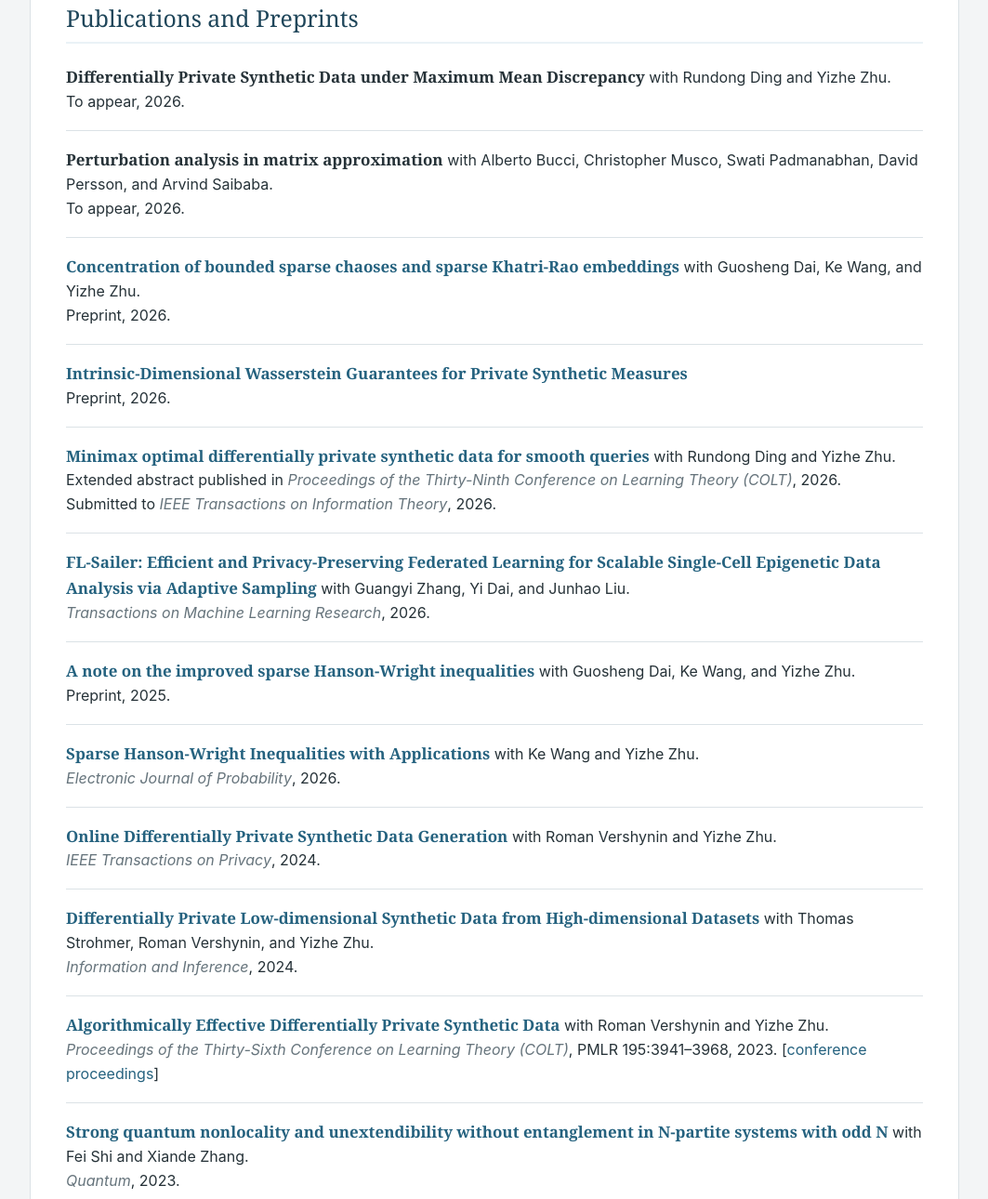
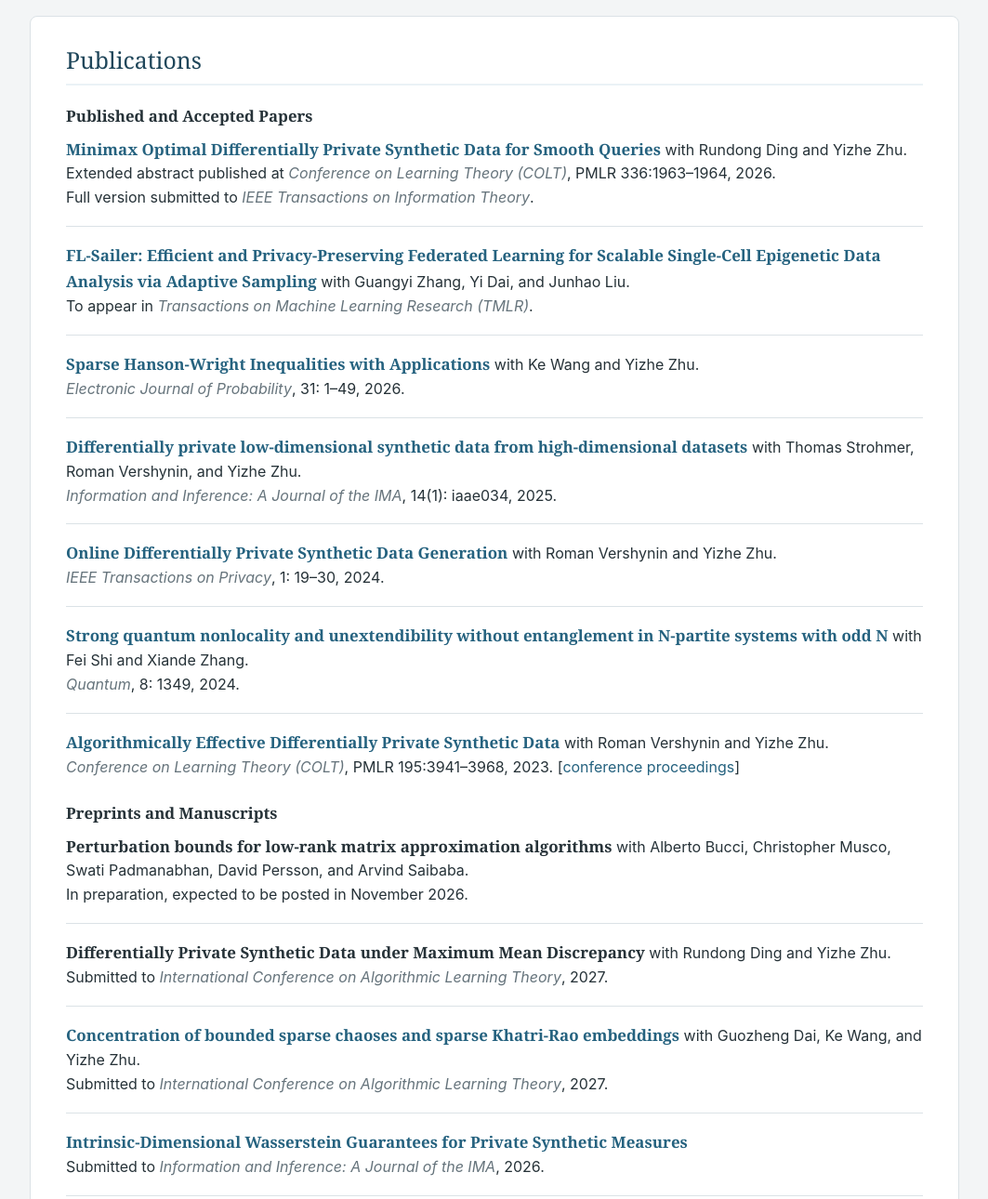
Before and after one commit to kasanhyy/kasanhyy.github.io, a plain HTML site: page index.html in a window 1280 px wide. Shown: the part 639-1929 px from the top of the page at 93% size, without its empty margins (108-1171 px from the left). Drawn offline with Linux system fonts and the light colour scheme.

Commit message:
Sync homepage with updated CV

```diff
--- a/index.html
+++ b/index.html
@@ -13,8 +13,8 @@
     <meta property="og:image" content="https://kasanhyy.github.io/assets/yiyun-he.jpg" />
     <title>Yiyun He</title>
     <link rel="icon" href="assets/Seal_of_the_University_of_California,_San_Diego.svg" type="image/svg+xml" />
-    <link rel="stylesheet" href="styles.css?v=20261011" />
-    <script src="publications.js" defer></script>
+    <link rel="stylesheet" href="styles.css?v=20261015" />
+    <script src="publications.js?v=20261015" defer></script>
     <script src="travel.js" defer></script>
   </head>
 
@@ -49,7 +49,7 @@
 
         <section class="about" aria-label="About">
           <div>
-            <p>I am a SEW Visiting Assistant Professor in the Mathematics Department at the <a href="https://www.ucsd.edu/" target="_blank" rel="noreferrer">University of California, San Diego</a>. Before that, I obtained my Ph.D. degree from the Mathematics Department at the <a href="https://uci.edu/" target="_blank" rel="noreferrer">University of California, Irvine</a>, under the supervision of my advisor, <a href="https://www.math.uci.edu/~rvershyn/index.html" target="_blank" rel="noreferrer">Professor Roman Vershynin</a>. I obtained my bachelor's degree in Mathematics and Applied Mathematics from the <a href="https://en.ustc.edu.cn/" target="_blank" rel="noreferrer">University of Science and Technology of China</a> in 2020. My personal CV is <a href="assets/CV.pdf" target="_blank" rel="noreferrer">here</a>.</p>
+            <p>I am a Stefan E. Warschawski Math Fellow in the Mathematics Department at the <a href="https://www.ucsd.edu/" target="_blank" rel="noreferrer">University of California, San Diego</a>. From January to May 2026, I was an ICERM Postdoctoral Fellow at the <a href="https://icerm.brown.edu/" target="_blank" rel="noreferrer">Institute for Computational and Experimental Research in Mathematics</a> at Brown University. I obtained my Ph.D. degree from the Mathematics Department at the <a href="https://uci.edu/" target="_blank" rel="noreferrer">University of California, Irvine</a>, under the supervision of my advisor, <a href="https://www.math.uci.edu/~rvershyn/index.html" target="_blank" rel="noreferrer">Professor Roman Vershynin</a>. I obtained my bachelor's degree in Mathematics and Applied Mathematics from the <a href="https://en.ustc.edu.cn/" target="_blank" rel="noreferrer">University of Science and Technology of China</a> in 2020. My personal CV is <a href="assets/CV.pdf" target="_blank" rel="noreferrer">here</a>.</p>
             <p>My research is mainly in probability theory, including data science, differential privacy, random matrices, combinatorics, randomized numerical linear algebra, etc.</p>
             <!-- <p>I am currently attending a semester-long workshop at <a href="https://icerm.brown.edu/program/semester_program/sp-s26" target="_blank" rel="noreferrer">ICERM</a>.</p> -->
           </div>
@@ -58,8 +58,11 @@
       </div>
 
       <section aria-labelledby="publications-heading">
-        <h2 id="publications-heading">Publications and Preprints</h2>
-        <ul class="publication-list" id="publication-list"></ul>
+        <h2 id="publications-heading">Publications</h2>
+        <h3>Published and Accepted Papers</h3>
+        <ul class="publication-list" id="published-list"></ul>
+        <h3>Preprints and Manuscripts</h3>
+        <ul class="publication-list" id="preprint-list"></ul>
         <noscript><p>Please enable JavaScript to view the publication list.</p></noscript>
       </section>
 
@@ -77,13 +80,13 @@
         <ul class="dated-list">
           <li>
             <span class="dated-entry">
-              <span class="event-details">Math 11 Calculus Based Probability and Statistics, UCSD</span>
+              <span class="event-details">MATH 11: Introductory Probability &amp; Statistics, lower division, UCSD</span>
               <span class="event-date">Fall 2026</span>
             </span>
           </li>
           <li>
             <span class="dated-entry">
-              <span class="event-details">Math 10A Calculus I, UCSD</span>
+              <span class="event-details">MATH 10A: Calculus I, lower division, UCSD</span>
               <span class="event-date">Fall 2025</span>
             </span>
           </li>
@@ -93,31 +96,31 @@
         <ul class="dated-list">
           <li>
             <span class="dated-entry">
-              <span class="event-details">Math 2A Calculus I, Teaching Assistant, UCI</span>
+              <span class="event-details">MATH 3A: Calculus I, lower division, Teaching Assistant, UCI</span>
               <span class="event-date">Summer 2024</span>
             </span>
           </li>
           <li>
             <span class="dated-entry">
-              <span class="event-details">Math 130B Probability II, Teaching Assistant, UCI</span>
+              <span class="event-details">MATH 130B: Probability II, upper division, Teaching Assistant, UCI</span>
               <span class="event-date">Spring 2024</span>
             </span>
           </li>
           <li>
             <span class="dated-entry">
-              <span class="event-details">Math 121A Linear Algebra I, Teaching Assistant, UCI</span>
+              <span class="event-details">MATH 121A: Linear Algebra I, upper division, Teaching Assistant, UCI</span>
               <span class="event-date">Fall 2021</span>
             </span>
           </li>
           <li>
             <span class="dated-entry">
-              <span class="event-details">Math 121A Linear Algebra I, Reader, UCI</span>
+              <span class="event-details">MATH 121A: Linear Algebra I, upper division, Reader, UCI</span>
               <span class="event-date">Summer 2021</span>
             </span>
           </li>
           <li>
             <span class="dated-entry">
-              <span class="event-details">Math 140A Elementary Analysis, Reader, UCI</span>
+              <span class="event-details">MATH 140A: Elementary Analysis I, upper division, Reader, UCI</span>
               <span class="event-date">Spring 2021</span>
             </span>
           </li>
--- a/publications.js
+++ b/publications.js
@@ -1,95 +1,91 @@
 /*
- * Publication data
- * ----------------
- * Add new entries at the top of this array. Only `title` and `year` are
- * required. Optional fields are demonstrated by the existing entries.
- * For the uncommon case of a second journal or conference, add
- * `venuePrefix2` and `venue2`. Use `year2` only when its publication year
- * differs from `year`.
+ * Publication data, synchronized with CV/CV.tex.
+ * Keep the two arrays in the same order as the CV publication sections.
  */
-const publications = [
+const publishedPapers = [
   {
-    title: "Differentially Private Synthetic Data under Maximum Mean Discrepancy",
+    title: "Minimax Optimal Differentially Private Synthetic Data for Smooth Queries",
+    url: "https://arxiv.org/abs/2602.01607",
     authors: ["Rundong Ding", "Yizhe Zhu"],
-    status: "To appear",
+    citations: [
+      {
+        prefix: "Extended abstract published at",
+        venue: "Conference on Learning Theory (COLT)",
+        details: "PMLR 336:1963–1964",
         year: 2026,
       },
       {
-    title: "Perturbation analysis in matrix approximation",
-    authors: [
-      "Alberto Bucci",
-      "Christopher Musco",
-      "Swati Padmanabhan",
-      "David Persson",
-      "Arvind Saibaba",
+        prefix: "Full version submitted to",
+        venue: "IEEE Transactions on Information Theory",
+      },
     ],
-    status: "To appear",
-    year: 2026,
-  },
-  {
-    title: "Concentration of bounded sparse chaoses and sparse Khatri-Rao embeddings",
-    url: "https://arxiv.org/abs/2609.28875",
-    authors: ["Guosheng Dai", "Ke Wang", "Yizhe Zhu"],
-    status: "Preprint",
-    year: 2026,
-  },
-  {
-    title: "Intrinsic-Dimensional Wasserstein Guarantees for Private Synthetic Measures",
-    url: "https://arxiv.org/abs/2609.17624",
-    status: "Preprint",
-    year: 2026,
-  },
-  {
-    title: "Minimax optimal differentially private synthetic data for smooth queries",
-    url: "https://arxiv.org/abs/2602.01607",
-    authors: ["Rundong Ding", "Yizhe Zhu"],
-    venuePrefix: "Extended abstract published in",
-    venue: "Proceedings of the Thirty-Ninth Conference on Learning Theory (COLT)",
-    year: 2026,
-
-    venuePrefix2: "Submitted to",
-    venue2: "IEEE Transactions on Information Theory",
   },
   {
     title: "FL-Sailer: Efficient and Privacy-Preserving Federated Learning for Scalable Single-Cell Epigenetic Data Analysis via Adaptive Sampling",
     url: "https://arxiv.org/abs/2605.04519",
     authors: ["Guangyi Zhang", "Yi Dai", "Junhao Liu"],
-    venue: "Transactions on Machine Learning Research",
-    year: 2026,
+    citations: [
+      {
+        prefix: "To appear in",
+        venue: "Transactions on Machine Learning Research (TMLR)",
       },
-  {
-    title: "A note on the improved sparse Hanson-Wright inequalities",
-    url: "https://arxiv.org/abs/2505.20799",
-    authors: ["Guosheng Dai", "Ke Wang", "Yizhe Zhu"],
-    status: "Preprint",
-    year: 2025,
+    ],
   },
   {
     title: "Sparse Hanson-Wright Inequalities with Applications",
     url: "https://arxiv.org/abs/2410.15652",
     authors: ["Ke Wang", "Yizhe Zhu"],
+    citations: [
+      {
         venue: "Electronic Journal of Probability",
+        details: "31: 1–49",
         year: 2026,
+      },
+    ],
+  },
+  {
+    title: "Differentially private low-dimensional synthetic data from high-dimensional datasets",
+    url: "https://arxiv.org/abs/2305.17148",
+    authors: ["Thomas Strohmer", "Roman Vershynin", "Yizhe Zhu"],
+    citations: [
+      {
+        venue: "Information and Inference: A Journal of the IMA",
+        details: "14(1): iaae034",
+        year: 2025,
+      },
+    ],
   },
   {
     title: "Online Differentially Private Synthetic Data Generation",
     url: "https://arxiv.org/abs/2402.08012",
     authors: ["Roman Vershynin", "Yizhe Zhu"],
+    citations: [
+      {
         venue: "IEEE Transactions on Privacy",
+        details: "1: 19–30",
         year: 2024,
       },
+    ],
+  },
   {
-    title: "Differentially Private Low-dimensional Synthetic Data from High-dimensional Datasets",
-    url: "https://arxiv.org/abs/2305.17148",
-    authors: ["Thomas Strohmer", "Roman Vershynin", "Yizhe Zhu"],
-    venue: "Information and Inference",
+    title: "Strong quantum nonlocality and unextendibility without entanglement in N-partite systems with odd N",
+    url: "https://arxiv.org/abs/2203.14503",
+    authors: ["Fei Shi", "Xiande Zhang"],
+    citations: [
+      {
+        venue: "Quantum",
+        details: "8: 1349",
         year: 2024,
+      },
+    ],
   },
   {
     title: "Algorithmically Effective Differentially Private Synthetic Data",
     url: "https://arxiv.org/abs/2302.05552",
     authors: ["Roman Vershynin", "Yizhe Zhu"],
-    venue: "Proceedings of the Thirty-Sixth Conference on Learning Theory (COLT)",
+    citations: [
+      {
+        venue: "Conference on Learning Theory (COLT)",
         details: "PMLR 195:3941–3968",
         year: 2023,
         links: [
@@ -99,12 +95,69 @@ const publications = [
           },
         ],
       },
+    ],
+  },
+];
+
+const preprintsAndManuscripts = [
   {
-    title: "Strong quantum nonlocality and unextendibility without entanglement in N-partite systems with odd N",
-    url: "https://arxiv.org/abs/2203.14503",
-    authors: ["Fei Shi", "Xiande Zhang"],
-    venue: "Quantum",
-    year: 2023,
+    title: "Perturbation bounds for low-rank matrix approximation algorithms",
+    authors: [
+      "Alberto Bucci",
+      "Christopher Musco",
+      "Swati Padmanabhan",
+      "David Persson",
+      "Arvind Saibaba",
+    ],
+    citations: [
+      { text: "In preparation, expected to be posted in November 2026." },
+    ],
+  },
+  {
+    title: "Differentially Private Synthetic Data under Maximum Mean Discrepancy",
+    authors: ["Rundong Ding", "Yizhe Zhu"],
+    citations: [
+      {
+        prefix: "Submitted to",
+        venue: "International Conference on Algorithmic Learning Theory",
+        year: 2027,
+      },
+    ],
+  },
+  {
+    title: "Concentration of bounded sparse chaoses and sparse Khatri-Rao embeddings",
+    url: "https://arxiv.org/abs/2609.28875",
+    authors: ["Guozheng Dai", "Ke Wang", "Yizhe Zhu"],
+    citations: [
+      {
+        prefix: "Submitted to",
+        venue: "International Conference on Algorithmic Learning Theory",
+        year: 2027,
+      },
+    ],
+  },
+  {
+    title: "Intrinsic-Dimensional Wasserstein Guarantees for Private Synthetic Measures",
+    url: "https://arxiv.org/abs/2609.17624",
+    citations: [
+      {
+        prefix: "Submitted to",
+        venue: "Information and Inference: A Journal of the IMA",
+        year: 2026,
+      },
+    ],
+  },
+  {
+    title: "A Note on the Improved Sparse Hanson-Wright Inequalities",
+    url: "https://arxiv.org/abs/2505.20799",
+    authors: ["Guozheng Dai", "Ke Wang", "Yizhe Zhu"],
+    citations: [
+      {
+        prefix: "Submitted to",
+        venue: "Latin American Journal of Probability and Mathematical Statistics",
+        year: 2025,
+      },
+    ],
   },
 ];
 
@@ -139,27 +192,26 @@ function publicationTitle(publication) {
 function publicationCitation(citation) {
   const fragment = document.createDocumentFragment();
 
-  if (citation.status) {
-    fragment.append(`${citation.status}, ${citation.year}.`);
+  if (citation.text) {
+    fragment.append(citation.text);
     return fragment;
   }
 
-  if (citation.venuePrefix) fragment.append(`${citation.venuePrefix} `);
+  if (citation.prefix) fragment.append(`${citation.prefix} `);
 
-  if (citation.venue) {
   const venue = document.createElement("em");
   venue.textContent = citation.venue;
-    fragment.append(venue, ", ");
-  }
+  fragment.append(venue);
 
-  if (citation.details) fragment.append(`${citation.details}, `);
-  fragment.append(`${citation.year}.`);
+  const details = [citation.details, citation.year].filter(Boolean);
+  if (details.length) fragment.append(`, ${details.join(", ")}`);
+  fragment.append(".");
 
   return fragment;
 }
 
-function renderPublications() {
-  const list = document.querySelector("#publication-list");
+function renderPublicationList(selector, publications) {
+  const list = document.querySelector(selector);
   const items = document.createDocumentFragment();
 
   for (const publication of publications) {
@@ -170,19 +222,7 @@ function renderPublications() {
       item.append(` with ${formatNames(publication.authors)}.`);
     }
 
-    const citations = [publication];
-
-    if (publication.venue2) {
-      citations.push({
-        venue: publication.venue2,
-        venuePrefix: publication.venuePrefix2,
-        details: publication.details2,
-        year: publication.year2 ?? publication.year,
-        links: publication.links2,
-      });
-    }
-
-    for (const citation of citations) {
+    for (const citation of publication.citations) {
       item.append(document.createElement("br"));
       item.append(publicationCitation(citation));
 
@@ -197,4 +237,5 @@ function renderPublications() {
   list.replaceChildren(items);
 }
 
-renderPublications();
+renderPublicationList("#published-list", publishedPapers);
+renderPublicationList("#preprint-list", preprintsAndManuscripts);
--- a/styles.css
+++ b/styles.css
@@ -180,6 +180,18 @@ h2:not(:first-child) {
   margin-top: 36px;
 }
 
+h3 {
+  margin: 25px 0 10px;
+  color: var(--text);
+  font-family: Georgia, "Times New Roman", serif;
+  font-size: 1.05rem;
+  line-height: 1.35;
+}
+
+h2 + h3 {
+  margin-top: 0;
+}
+
 ul {
   margin: 0;
   padding-left: 22px;
```
Also changed, not shown: 1 other file. Lines whose indentation alone changed are shown as unchanged.
